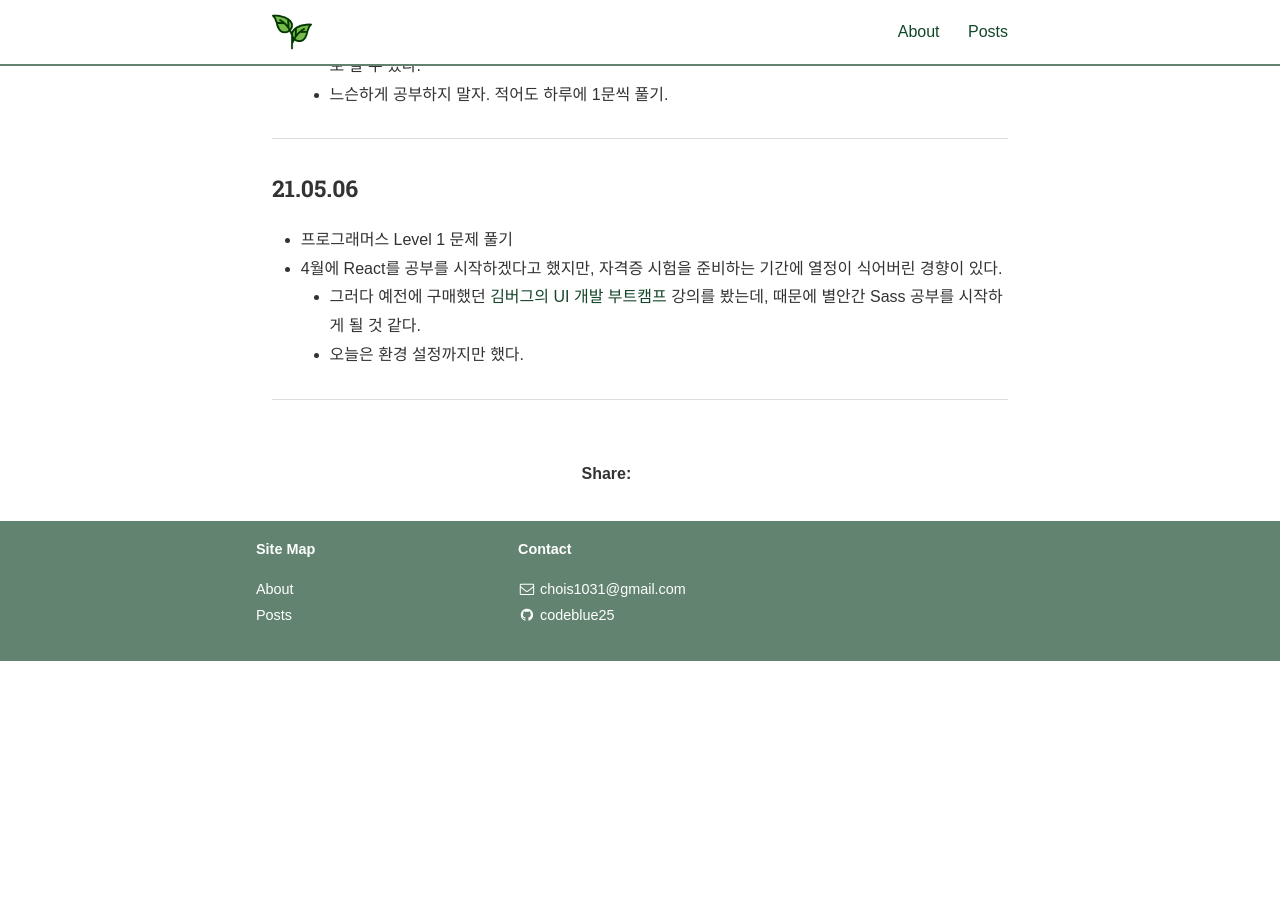
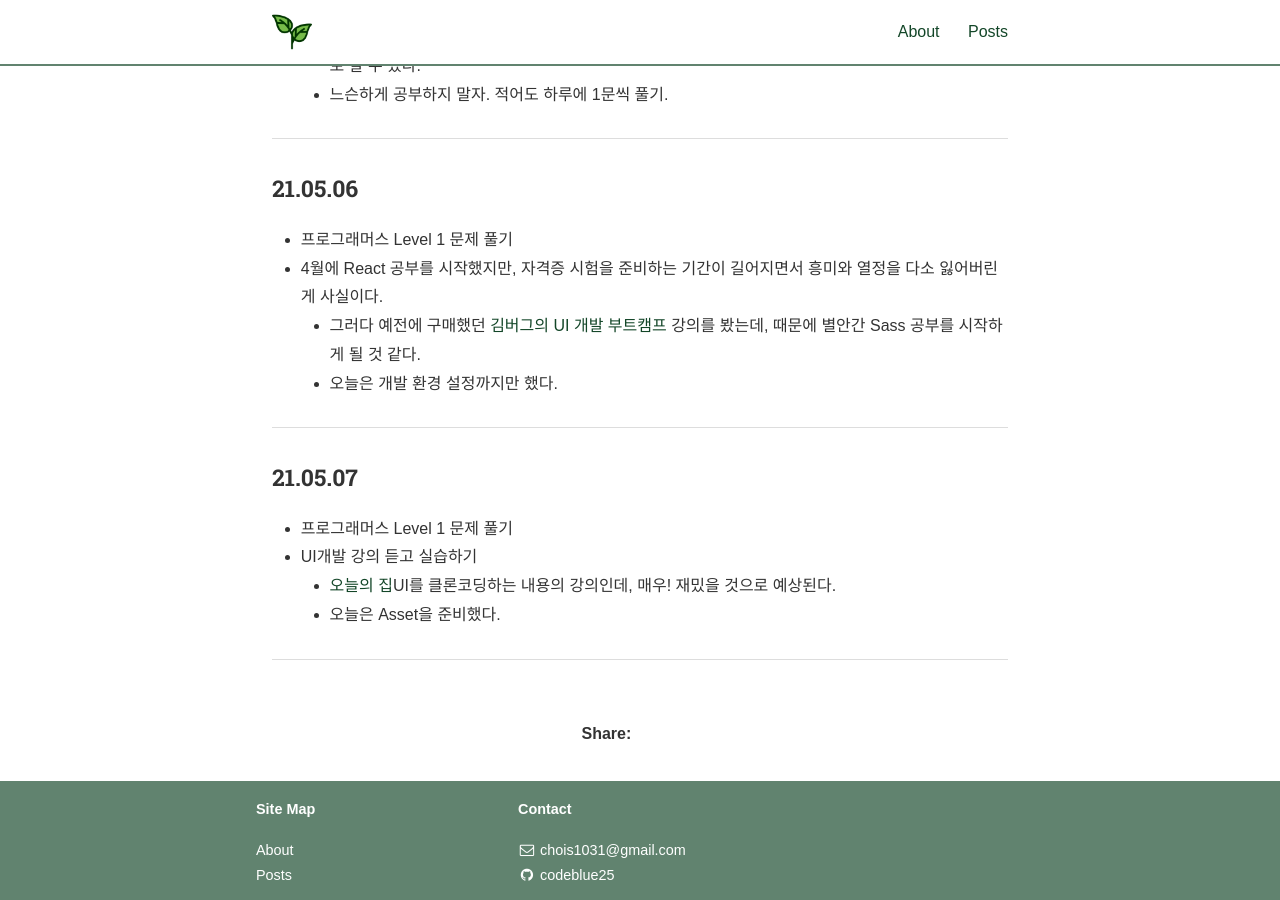
Before and after one commit to codeblue25/codeblue25.github.io, a Jekyll site: the page built from _posts/2021-05-02-0508.md, in a window 1280 px wide and 900 px high, scrolled down 1057 px. Built offline with Jekyll 4.4.1, drawn with Linux system fonts in a browser that asks for light colours; nearby versions of some CDN libraries; some web fonts are replaced; a style sheet for code colours, icons or effects is not loaded; before the commit the page ends 1718 px from its top, so only the background shows below that.

Commit message:
210507 TIL

```diff
--- a/_posts/2021-05-02-0508.md
+++ b/_posts/2021-05-02-0508.md
@@ -1,49 +1,58 @@
 ---
 layout: post
-title:  "210502-0508"
-date:   2021-05-02T14:25:52-05:00
+title: "210502-0508"
+date: 2021-05-02T14:25:52-05:00
 author: codeblue25
 categories: TIL
 ---
 
 <h3>21.05.02</h3>
 
-* [광주인공지능사관학교](https://aischool.likelion.net/) 온라인 Pre 과정
-  * 드디어 강의를 다 듣고 과제를 시작했다.
-  * 첫번째 과제 클리어 !
-* 건강한 몸과 마음을 위해 건강한 식단을 세우고 지키기 시작한지 4일째.. 떡볶이가 너무 먹고싶다.
+- [광주인공지능사관학교](https://aischool.likelion.net/) 온라인 Pre 과정
+  - 드디어 강의를 다 듣고 과제를 시작했다.
+  - 첫번째 과제 클리어 !
+- 건강한 몸과 마음을 위해 건강한 식단을 세우고 지키기 시작한지 4일째.. 떡볶이가 너무 먹고싶다.
 
 ---
 
 <h3>21.05.03</h3>
 
-* [광주인공지능사관학교](https://aischool.likelion.net/) 온라인 Pre 과정 - 두번째 과제
-* 프로그래머스 Level 1 문제 풀기
-  * 내일은 구글링해서 풀어버려야지.. 아직 혼자 푸는건 어려움이 있는 듯 하다.
+- [광주인공지능사관학교](https://aischool.likelion.net/) 온라인 Pre 과정 - 두번째 과제
+- 프로그래머스 Level 1 문제 풀기
+  - 내일은 구글링해서 풀어버려야지.. 아직 혼자 푸는건 어려움이 있는 듯 하다.
 
 ---
 
 <h3>21.05.04</h3>
 
-* [광주인공지능사관학교](https://aischool.likelion.net/) 온라인 Pre 과정 - 세번째 과제
-* 하루도 허투루 쓰고싶지 않은 맘은.. 왜 잠들기 직전에 가장 강하게 드는 걸까
-  * 운동 하고 왔더니 너무 피곤하다. 건강하게 사는거 피곤하다..
+- [광주인공지능사관학교](https://aischool.likelion.net/) 온라인 Pre 과정 - 세번째 과제
+- 하루도 허투루 쓰고싶지 않은 맘은.. 왜 잠들기 직전에 가장 강하게 드는 걸까
+  - 운동 하고 왔더니 너무 피곤하다. 건강하게 사는거 피곤하다..
 
 ---
 
 <h3>21.05.05</h3>
 
-* 프로그래머스 Level 1 문제 풀기
-  * collections 모듈과 Counter 내장함수를 통해 컨테이너 내에 동일한 자료가 몇 개인지를 딕셔너리 형태로 알 수 있다.
-  * 느슨하게 공부하지 말자. 적어도 하루에 1문씩 풀기.
+- 프로그래머스 Level 1 문제 풀기
+  - collections 모듈과 Counter 내장함수를 통해 컨테이너 내에 동일한 자료가 몇 개인지를 딕셔너리 형태로 알 수 있다.
+  - 느슨하게 공부하지 말자. 적어도 하루에 1문씩 풀기.
 
 ---
 
 <h3>21.05.06</h3>
 
-* 프로그래머스 Level 1 문제 풀기
-* 4월에 React를 공부를 시작하겠다고 했지만, 자격증 시험을 준비하는 기간에 열정이 식어버린 경향이 있다.
-  * 그러다 예전에 구매했던 [김버그의 UI 개발 부트캠프](https://edu.goorm.io/lecture/25681/%EA%B9%80%EB%B2%84%EA%B7%B8%EC%9D%98-ui-%EA%B0%9C%EB%B0%9C-%EB%B6%80%ED%8A%B8%EC%BA%A0%ED%94%84-%EA%B2%BD%EB%A0%A5%EA%B0%99%EC%9D%80-%EC%8B%A0%EC%9E%85%EC%9C%BC%EB%A1%9C-%EB%A0%88%EB%B2%A8%EC%97%85) 강의를 봤는데, 때문에 별안간 Sass 공부를 시작하게 될 것 같다.
-  * 오늘은 환경 설정까지만 했다.
+- 프로그래머스 Level 1 문제 풀기
+- 4월에 React 공부를 시작했지만, 자격증 시험을 준비하는 기간이 길어지면서 흥미와 열정을 다소 잃어버린게 사실이다.
+  - 그러다 예전에 구매했던 [김버그의 UI 개발 부트캠프](https://edu.goorm.io/lecture/25681/%EA%B9%80%EB%B2%84%EA%B7%B8%EC%9D%98-ui-%EA%B0%9C%EB%B0%9C-%EB%B6%80%ED%8A%B8%EC%BA%A0%ED%94%84-%EA%B2%BD%EB%A0%A5%EA%B0%99%EC%9D%80-%EC%8B%A0%EC%9E%85%EC%9C%BC%EB%A1%9C-%EB%A0%88%EB%B2%A8%EC%97%85) 강의를 봤는데, 때문에 별안간 Sass 공부를 시작하게 될 것 같다.
+  - 오늘은 개발 환경 설정까지만 했다.
 
 ---
+
+<h3>21.05.07</h3>
+
+- 프로그래머스 Level 1 문제 풀기
+- UI개발 강의 듣고 실습하기
+  - [오늘의 집](https://ohou.se/)UI를 클론코딩하는 내용의 강의인데, 매우! 재밌을 것으로 예상된다.
+  * 오늘은 Asset을 준비했다.
+
+---
```
